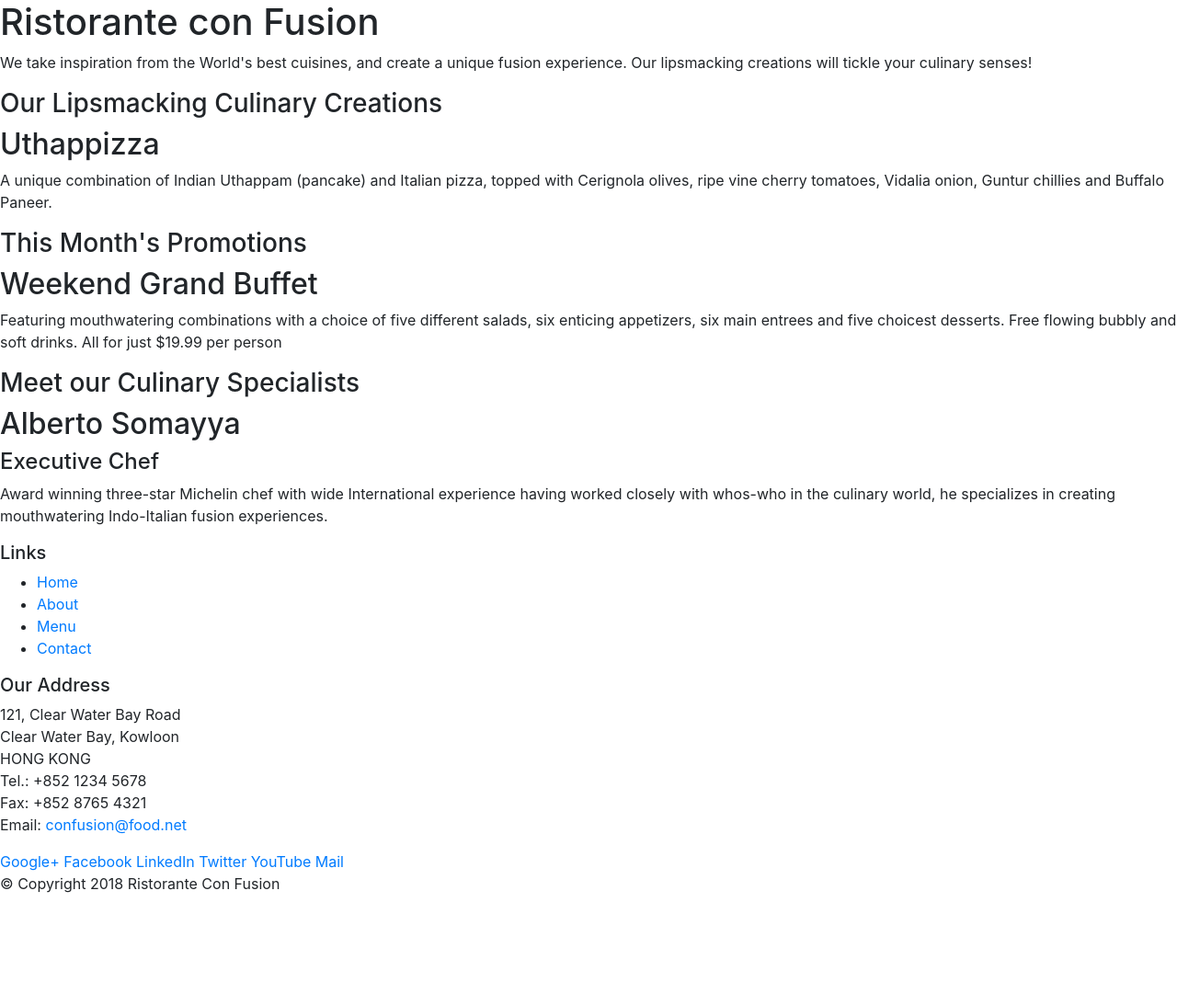
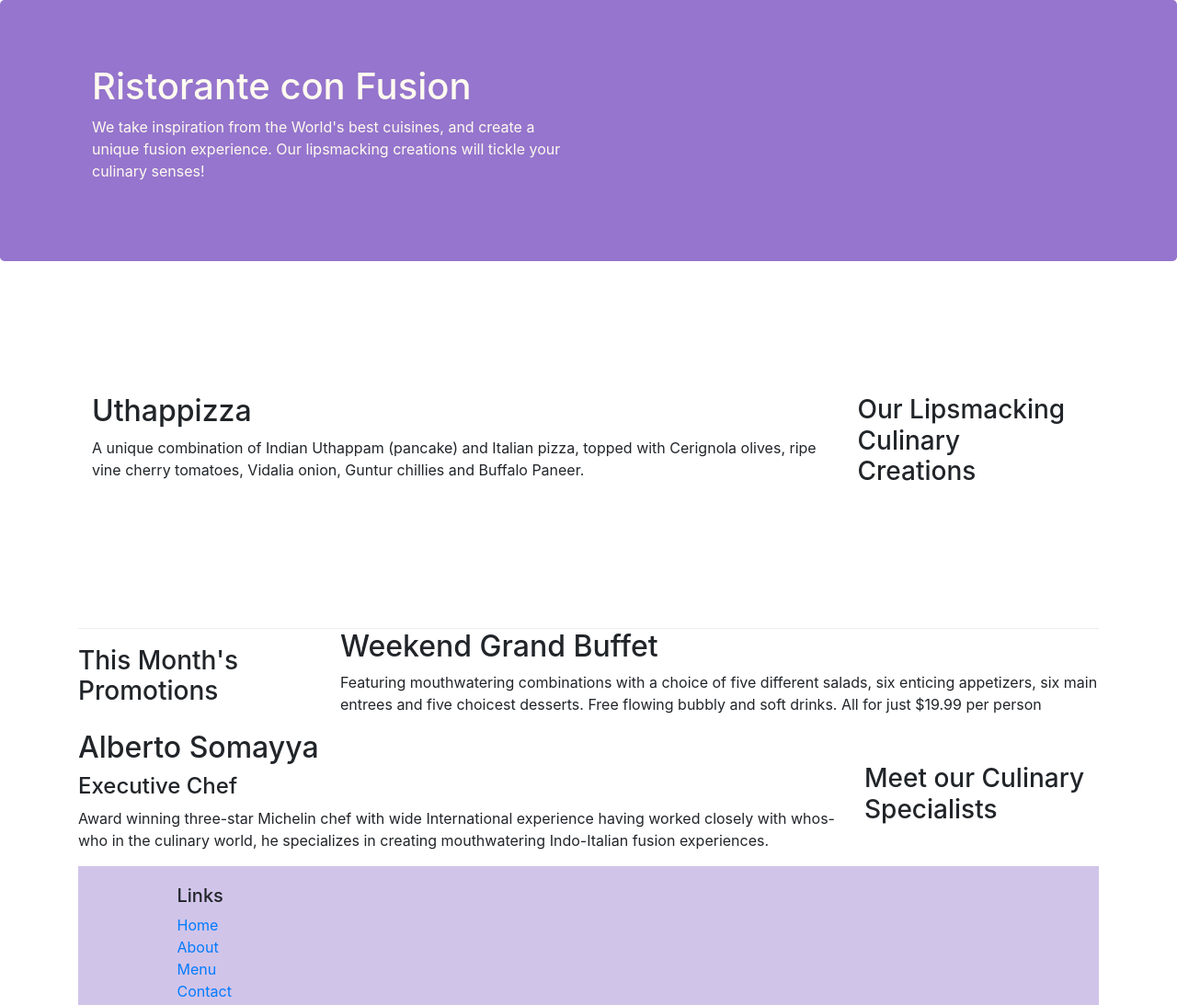
Before and after one commit to Austin17Lewis/conFusion2, a website: page index.html in a window 1280 px wide. Shown: the top 1093 px of the page at 92% size. Before the commit the page ends 989 px from the top, so only its background shows below. Drawn offline with nearby package versions, Linux system fonts and the light colour scheme.

Commit message:
Bootstrap Grid Part 2

```diff
--- /dev/null
+++ b/css/styles.css
@@ -0,0 +1,30 @@
+.row-header{
+    margin:0px auto;
+    padding:0px;
+}
+
+.row-content {
+    margin:0px auto;
+    padding: 50px 0px 50px 0px;
+    border-bottom: 1px ridge;
+    min-height:400px;
+}
+
+.footer{
+    background-color: #D1C4E9;
+    margin:0px auto;
+    padding: 20px 0px 20px 0px;
+}
+
+.jumbotron {
+    padding:70px 30px 70px 30px;
+    margin:0px auto;
+    background: #9575CD ;
+    color:floralwhite;
+}
+
+address{
+    font-size:80%;
+    margin:0px;
+    color:#0f0f0f;
+}
--- a/index.html
+++ b/index.html
@@ -7,53 +7,53 @@
 
        <!-- Bootstrap CSS -->
        <link rel="stylesheet" href="node_modules/bootstrap/dist/css/bootstrap.min.css">
-
+       <link href="css/styles.css" rel="stylesheet">
 <head>
     <title>Ristorante Con Fusion</title>
 </head>
 
 <body>
 
-    <header>
-        <div>
-            <div>
-                <div>
+    <header class="jumbotron">
+        <div class="container">
+            <div class="row row-header">
+                <div class="col-12 col-sm-6">
                     <h1>Ristorante con Fusion</h1>
                     <p>We take inspiration from the World's best cuisines, and create a unique fusion experience. Our lipsmacking creations will tickle your culinary senses!</p>
                 </div>
-                <div>
+                <div class="col-12 col-sm">
                 </div>
             </div>
         </div>
     </header>
 
-    <div>
-        <div>
-            <div>
+    <div class="container">
+        <div class="row row-content align-items-center">
+            <div class="col-12 col-sm-4 order-sm-last col-md-3">
                 <h3>Our Lipsmacking Culinary Creations</h3>
             </div>
-            <div>
+            <div class="col col-sm order-sm-first col-md">
                 <h2>Uthappizza</h2>
                 <p>A unique combination of Indian Uthappam (pancake) and Italian pizza, topped with Cerignola olives, ripe vine cherry tomatoes, Vidalia onion, Guntur chillies and Buffalo Paneer.</p>
             </div>
         </div>
 
 
-        <div>
-            <div>
+        <div class="row row-container align-items-center">
+            <div class="col-12 col-sm-4 col-md-3">
                 <h3>This Month's Promotions</h3>
             </div>
-            <div>
+            <div class="col-12 col-sm col-md">
                 <h2>Weekend Grand Buffet</h2>
                 <p>Featuring mouthwatering combinations with a choice of five different salads, six enticing appetizers, six main entrees and five choicest desserts. Free flowing bubbly and soft drinks. All for just $19.99 per person </p>
             </div>
         </div>
 
-        <div>
-            <div>
+        <div class="row row-container align-items-center">
+            <div class="col-12 col-sm-4 order-sm-last col-md-3">
                 <h3>Meet our Culinary Specialists</h3>
             </div>
-            <div>
+            <div class="col col-sm order-sm-first col-md">
                 <h2>Alberto Somayya</h2>
                 <h4>Executive Chef</h4>
                 <p>Award winning three-star Michelin chef with wide International experience having worked closely with whos-who in the culinary world, he specializes in creating mouthwatering Indo-Italian fusion experiences. </p>
@@ -62,18 +62,18 @@
     </div>
 
     <footer>
-        <div>
-            <div>
-                <div>
+        <div class="container">
+            <div class="footer">
+                <div class="col-4 offset-1 col-sm-2">
                     <h5>Links</h5>
-                    <ul>
+                    <ul class="list-unstyled">
                         <li><a href="#">Home</a></li>
                         <li><a href="#">About</a></li>
                         <li><a href="#">Menu</a></li>
                         <li><a href="#">Contact</a></li>
                     </ul>
                 </div>
-                <div>
+                <div class="col-7 col-sm-5">
                     <h5>Our Address</h5>
                     <address>
 		              121, Clear Water Bay Road<br>
@@ -84,8 +84,8 @@
 		              Email: <a href="mailto:confusion@food.net">confusion@food.net</a>
 		           </address>
                 </div>
-                <div>
-                    <div>
+                <div class="col-12 col-sm-4 align-self-center">
+                    <div class="text-center">
                         <a href="http://google.com/+">Google+</a>
                         <a href="http://www.facebook.com/profile.php?id=">Facebook</a>
                         <a href="http://www.linkedin.com/in/">LinkedIn</a>
@@ -95,8 +95,8 @@
                     </div>
                 </div>
            </div>
-           <div>
-                <div>
+           <div class="row justify-content-center">
+                <div class="col-auto">
                     <p>© Copyright 2018 Ristorante Con Fusion</p>
                 </div>
            </div>
```
